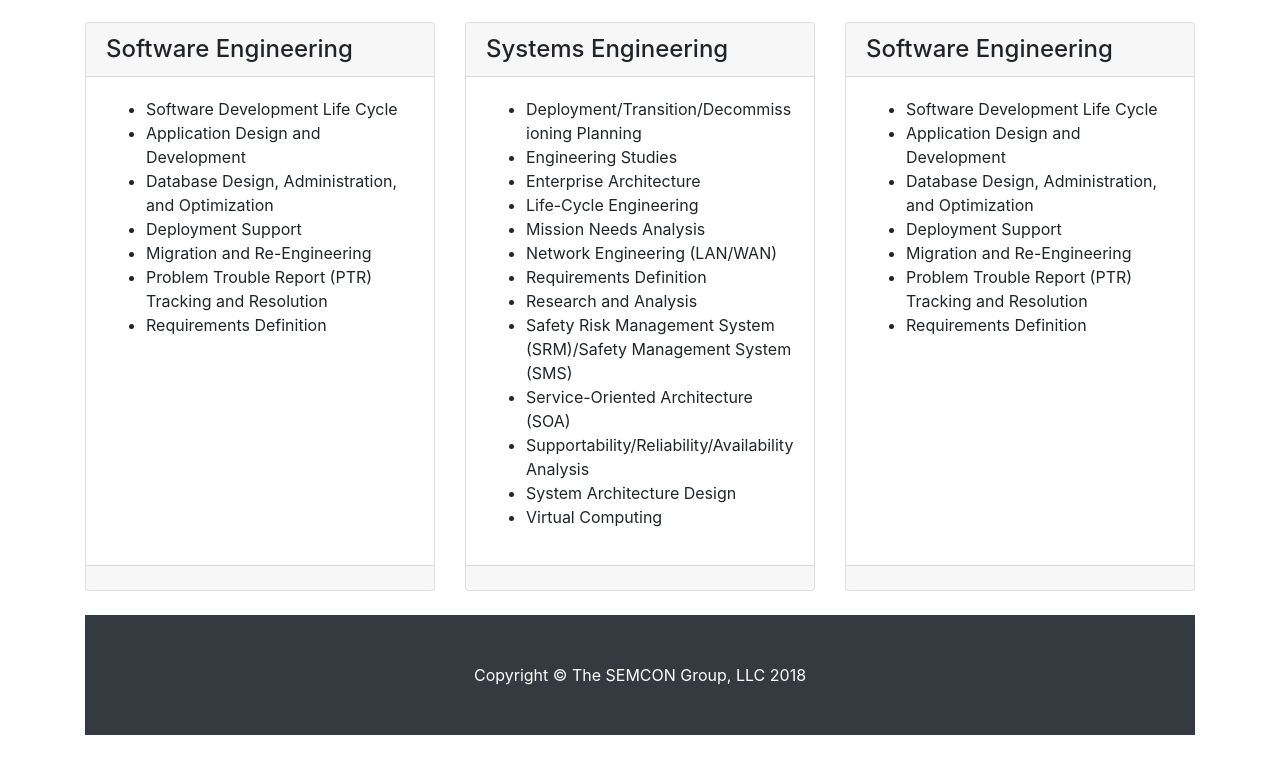
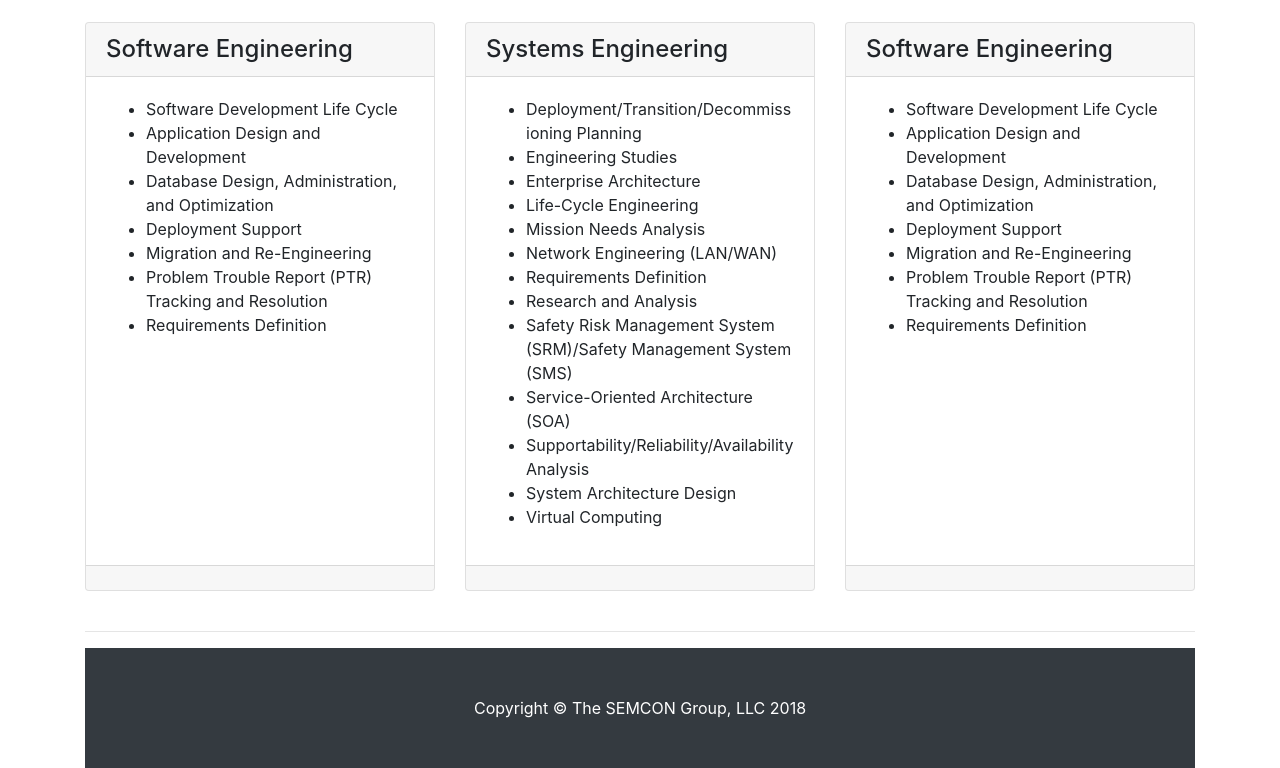
Before and after one commit to troyhagen8/Lab-1, a website: page services.html in a window 1280 px wide. Shown: the part 1403-2171 px from the top of the page. Before the commit the page ends 2138 px from the top, so only its background shows below. Drawn offline with Linux system fonts and the light colour scheme.

Commit message:
Update services.html

```diff
--- a/services.html
+++ b/services.html
@@ -140,10 +140,11 @@ Core Competencies</h1>
   </div>
 
 
+<hr>
   <!-- /.container -->
 
     <!-- Footer -->
-    <footer class="py-5 bg-dark" width="100%">
+    <footer class="py-5 bg-dark">
       <div class="container">
         <p class="m-0 text-center text-white">Copyright &copy; The SEMCON Group, LLC 2018</p>
       </div>
```
